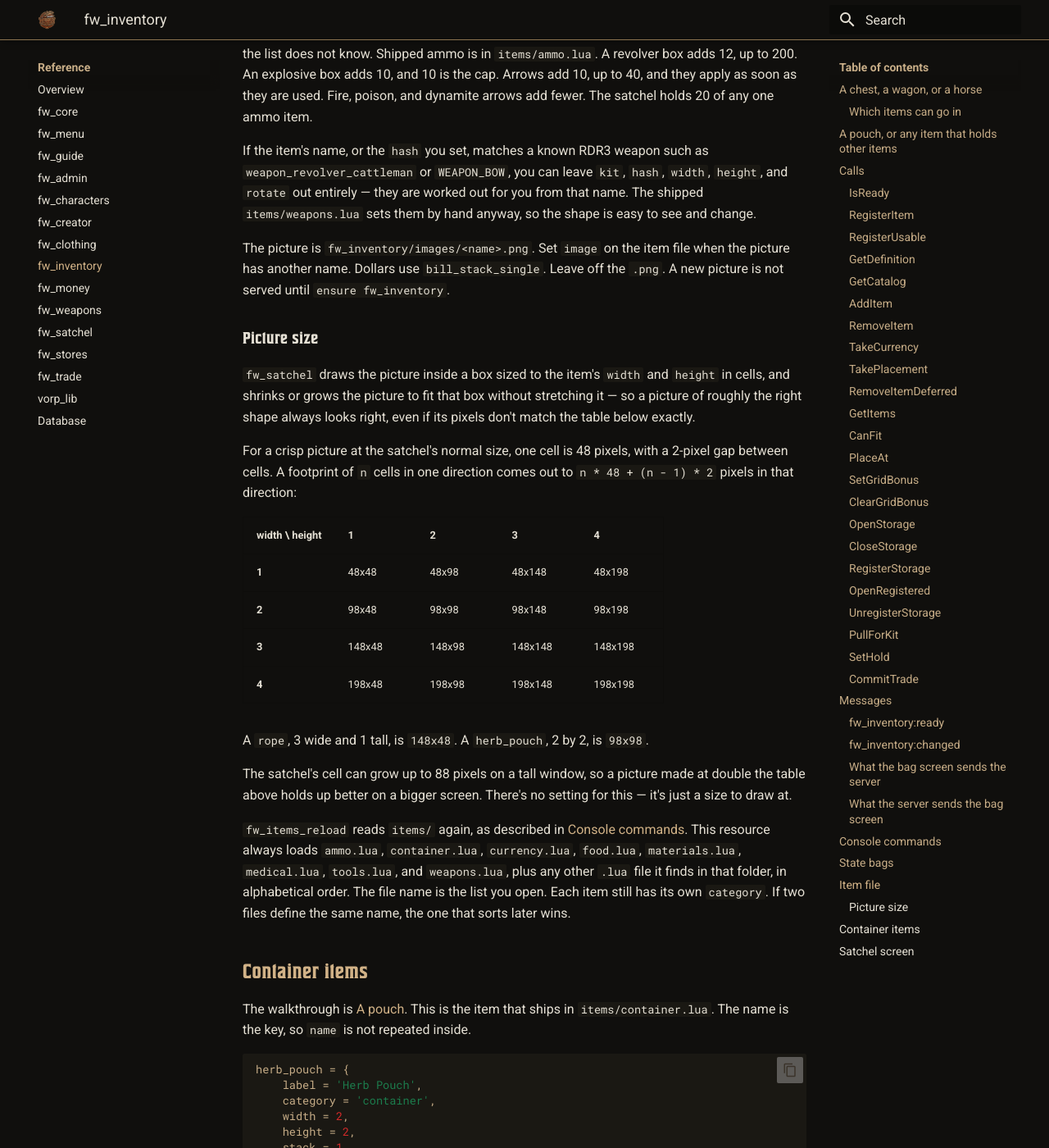
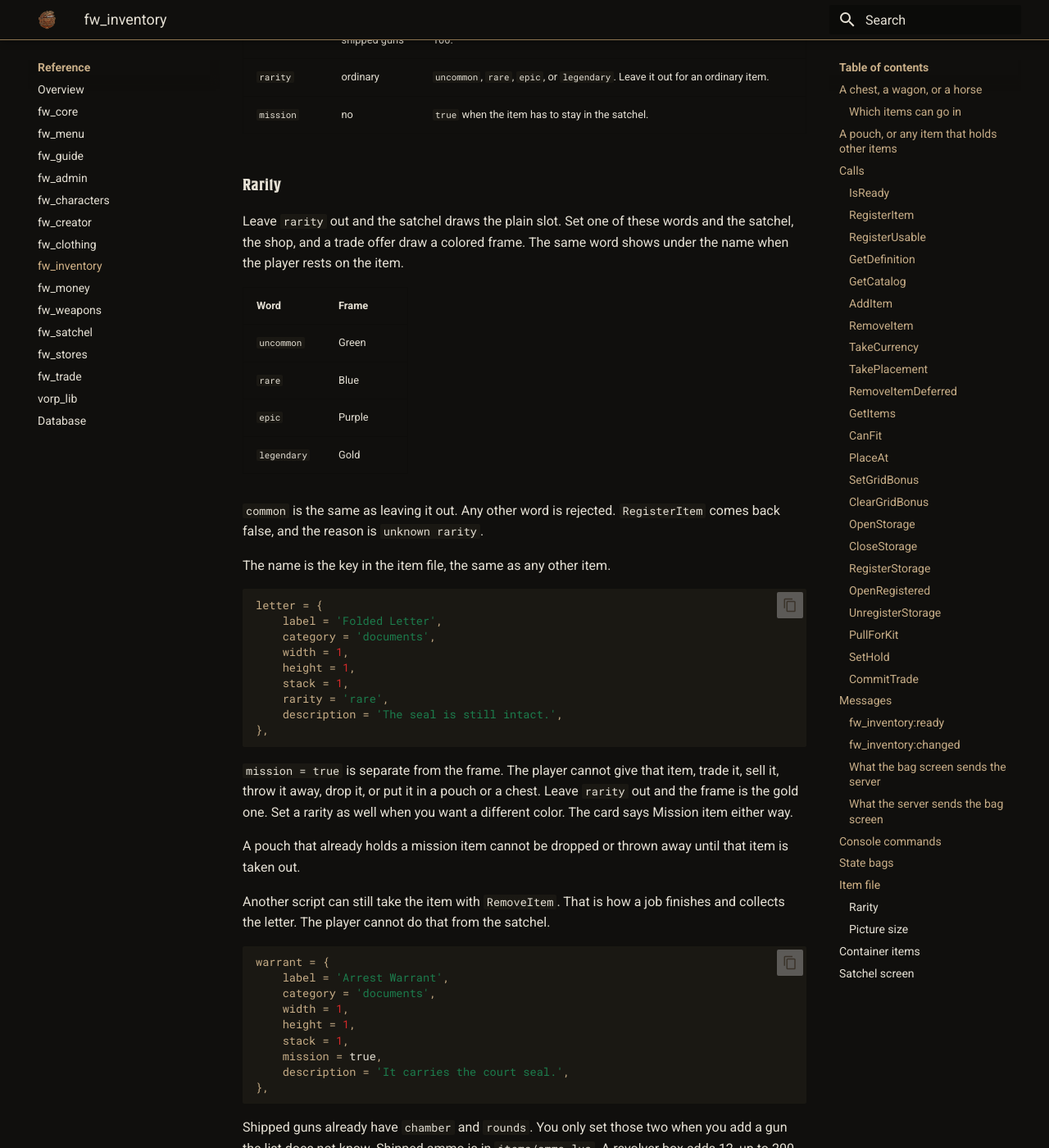
Before and after one commit to Benality/fw-framework-docs, an MkDocs documentation site: the page built from content/fw-inventory.md, in a window 1280 px wide and 1400 px high, scrolled down 26956 px. Shown: the whole window at 82% size. Built offline with MkDocs 1.6.1 and Material for MkDocs 9.7.7, drawn with Linux system fonts in a browser that asks for light colours; some of the changed text lies outside the part shown.

Commit message:
Explain how an item's rarity and a mission item are written.
Co-authored-by: Cursor <cursoragent@cursor.com>

````diff
--- a/content/fw-inventory.md
+++ b/content/fw-inventory.md
@@ -261,7 +261,7 @@ Runs on the server. A snapshot of one kind of item, or nothing when that name is
 exports.fw_inventory:GetDefinition(name)
 ```
 
-The copy can include `name`, `label`, `description`, `width`, `height`, `stack`, `weapon`, `category`, `rotate`, `kit`, `hash`, `container`, `currency`, `image`, `chamber`, `rounds`, and `ammo`. `image` is the picture file in `fw_inventory/images`, without `.png`, when it is not the item name. `currency` is set on a pile of money, such as `cash` for dollars. Shops spend that balance through [fw_money](fw-money.md). `category` is the kind of item, such as `food` or `tools`. `chamber` is which rounds a gun takes, such as `revolver` or `rifle`. `rounds` is how many that gun holds. `ammo` is set on a box or a bundle of arrows. `key` is the game ammo name, such as `AMMO_REVOLVER`. `fits` is the same word as the gun's `chamber`. `max` is the most of that kind the character can hold. `refill` is how many one use adds. `instant` is yes for arrows, which apply as soon as they are used.
+The copy can include `name`, `label`, `description`, `width`, `height`, `stack`, `weapon`, `category`, `rotate`, `kit`, `hash`, `container`, `currency`, `image`, `chamber`, `rounds`, `ammo`, `rarity`, and `mission`. `image` is the picture file in `fw_inventory/images`, without `.png`, when it is not the item name. `currency` is set on a pile of money, such as `cash` for dollars. Shops spend that balance through [fw_money](fw-money.md). `category` is the kind of item, such as `food` or `tools`. `chamber` is which rounds a gun takes, such as `revolver` or `rifle`. `rounds` is how many that gun holds. `ammo` is set on a box or a bundle of arrows. `key` is the game ammo name, such as `AMMO_REVOLVER`. `fits` is the same word as the gun's `chamber`. `max` is the most of that kind the character can hold. `refill` is how many one use adds. `instant` is yes for arrows, which apply as soon as they are used. `rarity` is `uncommon`, `rare`, `epic`, or `legendary` when the item has a colored frame. It is left out for an ordinary item. `mission` is yes when that item has to stay in the satchel.
 
 ```lua
 local def = exports.fw_inventory:GetDefinition('herb_pouch')
@@ -910,6 +910,53 @@ return {
 | `ammo` | none | A box or a bundle of arrows. `key` is the game ammo name, such as `AMMO_REVOLVER`. `fits` is which guns take it: `revolver`, `pistol`, `repeater`, `rifle`, `elephant`, `shotgun`, `arrow`, or `varmint`. `max` is the most of that kind on the character, from 1 to 999. `refill` is how many one use adds, and it cannot be higher than `max`. `instant` skips the open wait. Arrows set it. `stack` is how many of the item the satchel can hold. |
 | `chamber` | filled in for shipped guns | Which `fits` value this gun accepts. Set it yourself on a new gun. |
 | `rounds` | filled in for shipped guns | How many rounds that gun holds. A Cattleman is 6. A bow is 20. From 1 to 100. |
+| `rarity` | ordinary | `uncommon`, `rare`, `epic`, or `legendary`. Leave it out for an ordinary item. |
+| `mission` | no | `true` when the item has to stay in the satchel. |
+
+### Rarity
+
+Leave `rarity` out and the satchel draws the plain slot. Set one of these words and the satchel, the shop, and a trade offer draw a colored frame. The same word shows under the name when the player rests on the item.
+
+| Word | Frame |
+| --- | --- |
+| `uncommon` | Green |
+| `rare` | Blue |
+| `epic` | Purple |
+| `legendary` | Gold |
+
+`common` is the same as leaving it out. Any other word is rejected. `RegisterItem` comes back false, and the reason is `unknown rarity`.
+
+The name is the key in the item file, the same as any other item.
+
+```lua
+letter = {
+    label = 'Folded Letter',
+    category = 'documents',
+    width = 1,
+    height = 1,
+    stack = 1,
+    rarity = 'rare',
+    description = 'The seal is still intact.',
+},
+```
+
+`mission = true` is separate from the frame. The player cannot give that item, trade it, sell it, throw it away, drop it, or put it in a pouch or a chest. Leave `rarity` out and the frame is the gold one. Set a rarity as well when you want a different color. The card says Mission item either way.
+
+A pouch that already holds a mission item cannot be dropped or thrown away until that item is taken out.
+
+Another script can still take the item with `RemoveItem`. That is how a job finishes and collects the letter. The player cannot do that from the satchel.
+
+```lua
+warrant = {
+    label = 'Arrest Warrant',
+    category = 'documents',
+    width = 1,
+    height = 1,
+    stack = 1,
+    mission = true,
+    description = 'It carries the court seal.',
+},
+```
 
 Shipped guns already have `chamber` and `rounds`. You only set those two when you add a gun the list does not know. Shipped ammo is in `items/ammo.lua`. A revolver box adds 12, up to 200. An explosive box adds 10, and 10 is the cap. Arrows add 10, up to 40, and they apply as soon as they are used. Fire, poison, and dynamite arrows add fewer. The satchel holds 20 of any one ammo item.
 
````
